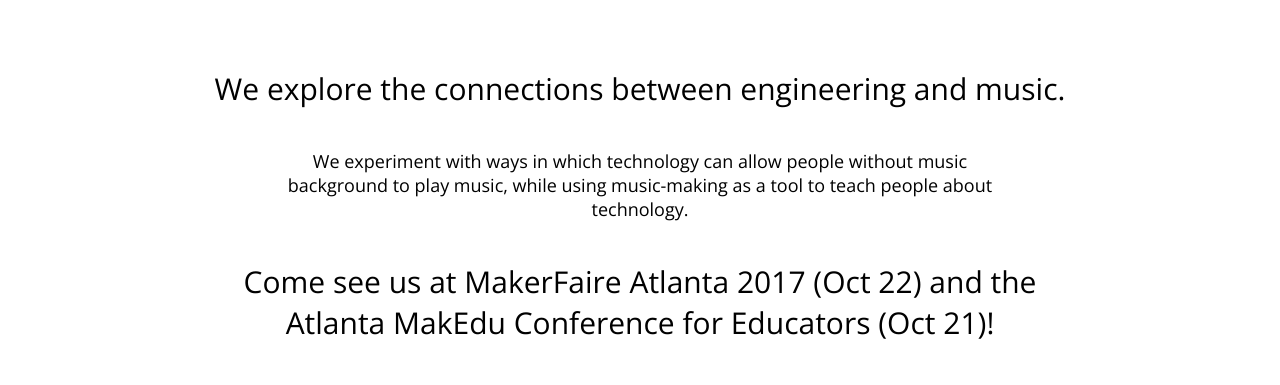
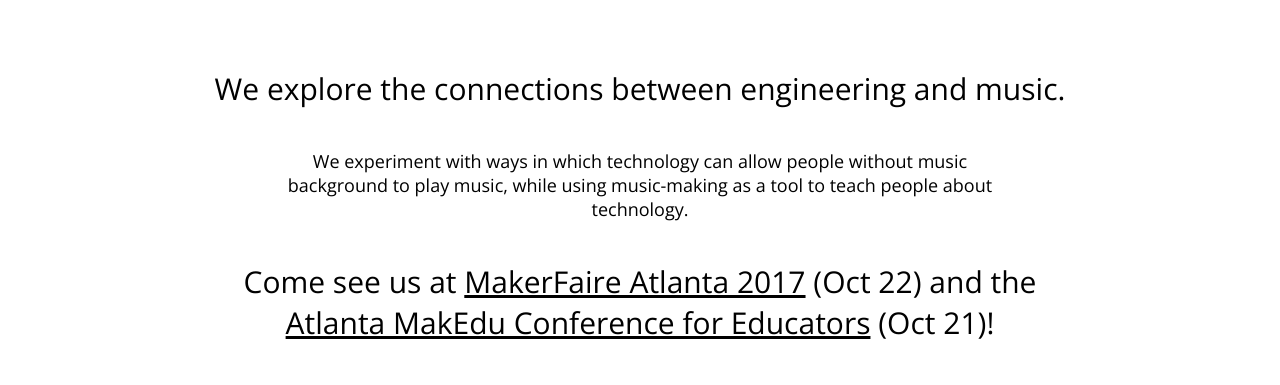
Before and after one commit to project-music-connector/project-music-connector.github.io, a plain HTML site: page home.html in a window 1280 px wide. Shown: the part 415-800 px from the top of the page. Drawn offline with nearby package versions, Linux system fonts and the light colour scheme; a web font is replaced by a local one.

Commit message:
update links

```diff
--- a/home.html
+++ b/home.html
@@ -65,7 +65,7 @@
             <h1> We explore the connections between engineering and music.  </h1>
             <p> We experiment with ways in which technology can allow people without music background to play music, while using music-making as a tool to teach people about technology. </p>
             <br>
-            <h1> Come see us at MakerFaire Atlanta 2017 (Oct 22) and the Atlanta MakEdu Conference for Educators (Oct 21)! </h1>
+            <h1> Come see us at <a href="http://atlanta.makerfaire.com/" style="color: black;">MakerFaire Atlanta 2017</a> (Oct 22) and the <a href="http://makedu.weebly.com/conference.html" style="color: black;">Atlanta MakEdu Conference for Educators</a> (Oct 21)! </h1>
         </div>
 
         <div id="links">
```
